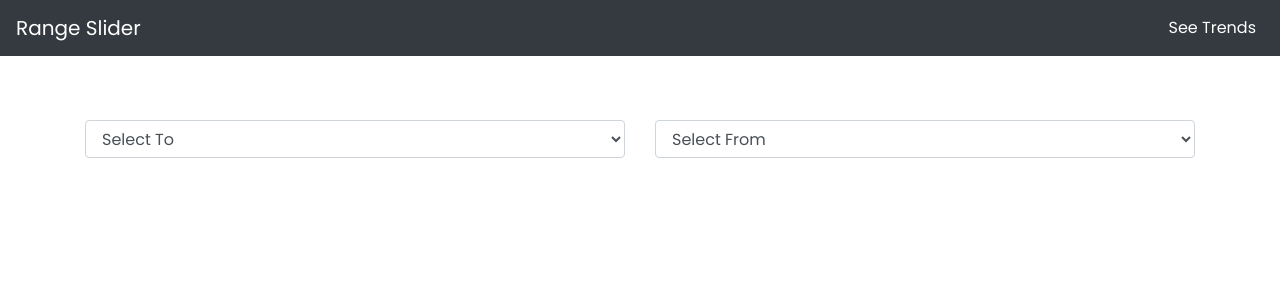
After one commit to OmkarPathak/poc, a Django app: page /trends/ in a window 1280 px wide. The commit adds this page. Shown: the top 300 px of the page. Run offline with Django 3.2, Linux system fonts and the light colour scheme; some libraries are stand-ins or nearby versions.

Commit message:
Added trends page

```diff
--- a/poc/range_slider/templates/base.html
+++ b/poc/range_slider/templates/base.html
@@ -31,54 +31,22 @@
   </head>
   <body style="font-family: 'Poppins', sans-serif;">
     <nav class="navbar navbar-expand-md navbar-dark bg-dark sidebarNavigation" data-sidebarClass="navbar-dark bg-dark">
-        <a class="navbar-brand" href="#">
+        <a class="navbar-brand" href="{% url 'homepage' %}">
             Range Slider
         </a>
         <button class="navbar-toggler leftNavbarToggler" type="button" data-toggle="collapse" data-target="#navbarNav"
             aria-controls="navbarNav" aria-expanded="false" aria-label="Toggle navigation">
             <span class="navbar-toggler-icon"></span>
         </button>
+
+        <div class="navbar-collapse collapse" id="navbarNav">
+            <ul class="navbar-nav ml-auto">
+                <li class="nav-item {% if request.resolver_match.url_name == 'trends' %} active {% endif %}">
+                    <a class="nav-link" href="{% url 'trends'%}">See Trends</a>
+                </li>
+            </ul>
+        </div>
     </nav>
-
-    <div class="container text-center" style="margin-top: 10%;">
-        <!-- First Slider -->
-        <div class="slidecontainer">
-            <input type="range" min="1" max="100" value="50" class="slider" id="myRange">
-        </div>
-        <div id="demo">
-        </div>
-
-        <!-- Second Slider -->
-        <div class="slidecontainer">
-            <input type="range" min="1" max="100" value="50" class="slider" id="myRange2">
-        </div>
-        <div id="demo2">
-        </div>
-
-        <!-- Third Slider -->
-        <div class="slidecontainer">
-            <input type="range" min="1" max="100" value="50" class="slider" id="myRange3">
-        </div>
-        <div id="demo3">
-        </div>
-
-        <!-- Forth Slider -->
-        <div class="slidecontainer">
-            <input type="range" min="1" max="100" value="50" class="slider" id="myRange4">
-        </div>
-        <div id="demo4">
-        </div>
-
-        <!-- Fifth Slider -->
-        <div class="slidecontainer">
-            <input type="range" min="1" max="100" value="50" class="slider" id="myRange5">
-        </div>
-        <div id="demo5">
-        </div>
-
-        <div><input type="button" id="submit_slider" class="btn btn-info" value="Submit" style="border-radius: 0px;"></div>
-    </div>
-
     {% block content %}
     {% endblock %}
     <!-- jQuery first, then Popper.js, then Bootstrap JS -->
@@ -163,7 +131,7 @@
                 },
                 dataType : "json",
                 success: function(data) {
-                    console.log("Success");
+                    alert("Success");
                 }
             });
         });
--- /dev/null
+++ b/poc/range_slider/templates/trends.html
@@ -0,0 +1,22 @@
+{% extends 'base.html' %}
+{% block content %}
+<div class="container text-center" style="margin-top: 5%;">
+    <form action="">
+        <div class="row">
+            <div class="col-lg-6 col-md-6">
+                <select class="form-control" aria-labelledby="dropdownMenuButton" id="to" name="to">
+                    <option value="Select To">Select To</option>
+                    <option value="Value1">Value1</option>
+                </select>
+            </div>
+
+            <div class="col-lg-6 col-md-6">
+                <select class="form-control" aria-labelledby="dropdownMenuButton" id="from" name="from">
+                    <option value="Select From">Select From</option>
+                    <option value="Value1">Value1</option>
+                </select>
+            </div>
+        </div>
+    </form>
+</div>
+{% endblock %}
--- a/poc/range_slider/urls.py
+++ b/poc/range_slider/urls.py
@@ -17,6 +17,7 @@ from django.urls import path, include
 from . import views
 
 urlpatterns = [
-    path('', views.homepage),
-    path('set_trends/', views.set_trends, name='set_trends')
+    path('', views.homepage, name='homepage'),
+    path('set_trends/', views.set_trends, name='set_trends'),
+    path('trends/', views.trends, name='trends')
 ]
--- a/poc/range_slider/views.py
+++ b/poc/range_slider/views.py
@@ -1,10 +1,11 @@
 from django.shortcuts import render
 import json
 from .models import TrendTable
+from django.contrib import messages
 
 # Create your views here.
 def homepage(request):
-    return render(request, 'base.html')
+    return render(request, 'set_trends.html')
 
 def set_trends(request):
     data = request.GET
@@ -24,4 +25,8 @@ def set_trends(request):
         mean_value=mean
     )
     trends.save()
-    return render(request, 'base.html')
+    messages.success(request, 'Entry added successfully!')
+    return render(request, 'set_trends.html')
+
+def trends(request):
+    return render(request, 'trends.html')
```
Also changed, not shown: poc/range_slider/templates/messages.html (added, +10 -0 lines), poc/range_slider/templates/set_trends.html (added, +43 -0 lines).
